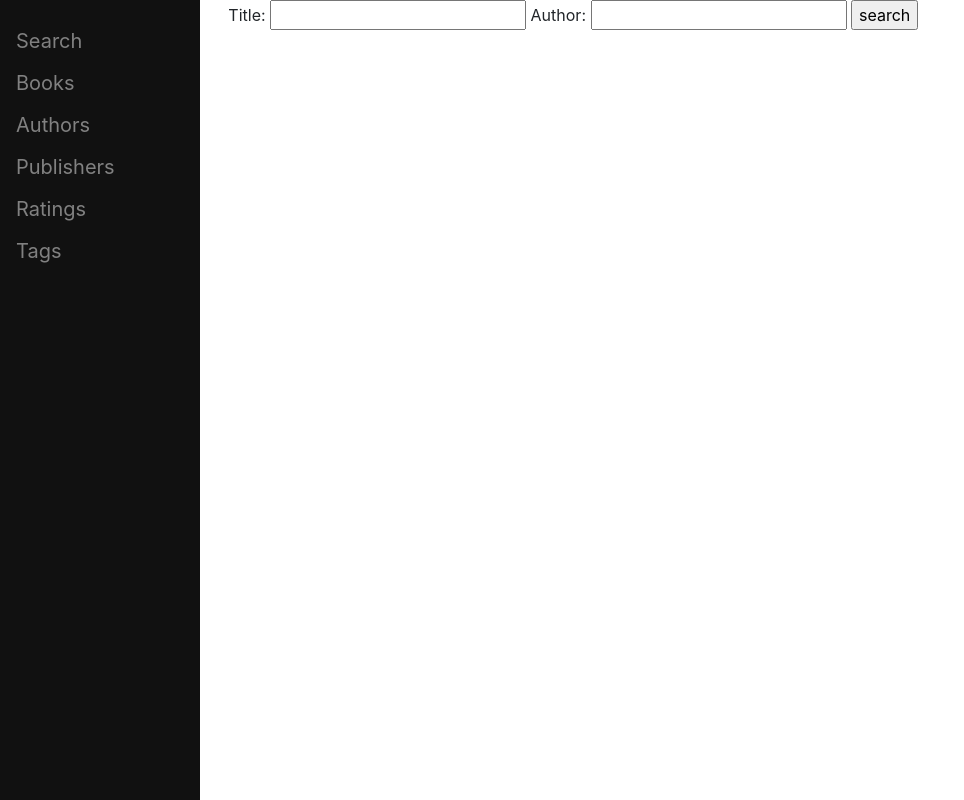
After one commit to TinyAtoms/calibre-web-companion, a Django app: page /library/search/ in a window 1280 px wide. The commit adds this page. Shown: the whole page, without its empty margins (0-964 px from the left). Run offline with Django 3.2, Linux system fonts and the light colour scheme; data that the repository does not hold is empty; some libraries are stand-ins or nearby versions.

Commit message:
add search

```diff
--- a/CalibreWebCompanion/library/templates/base.html
+++ b/CalibreWebCompanion/library/templates/base.html
@@ -18,6 +18,7 @@
       <div class="col-sm-2">
         {% block sidebar %}
         <div class="sidenav">
+          <a href="{% url 'search' %}">Search</a>
           <a href="{% url 'books' %}">Books</a>
           <button class="dropdown-btn">Authors
             <i class="fa fa-caret-down"></i>
--- /dev/null
+++ b/CalibreWebCompanion/library/templates/search.html
@@ -0,0 +1,15 @@
+{% extends "base.html" %}
+
+{% block content %}
+{% load static %}
+<form action="{% url 'results' %}" method="get">
+    <label for="title">Title: </label>
+    <input id="title" type="text" name="title" value="">
+    <label for="author">Author: </label>
+    <input id="author" type="text" name="author" value="">
+    <input type="submit" value="search">
+
+</form>
+
+
+{% endblock %}
--- a/CalibreWebCompanion/library/urls.py
+++ b/CalibreWebCompanion/library/urls.py
@@ -16,5 +16,8 @@ urlpatterns = [
     path('rating/<int:pk>', views.RatingDetailView.as_view(), name='rating-detail-view'),
     path('tag/<int:pk>', views.TagDetailView.as_view(), name='tag-detail-view'),
 
+    path('results/', views.ResultsView.as_view(), name='results'),
+    path('search/', views.SearchView.as_view(), name='search'),
+
 
 ]
--- a/CalibreWebCompanion/library/views.py
+++ b/CalibreWebCompanion/library/views.py
@@ -2,29 +2,24 @@ from django.shortcuts import render
 from django.views import generic
 from .models import Authors, Books, Comments, Ratings, BooksAuthorsLink, Publishers, Tags, BooksTagsLink, BooksRatingsLink, Data
 from django.http import HttpResponseRedirect
-# from .forms import SearchForms
+from .forms import SearchForm
+from django.db import models
+from django.db.models import Q
 
+class SearchView(generic.TemplateView):
+    template_name = 'search.html'
 
-# def get_results(request): # TODO this might not be what i want
-#     # if this is a POST request we need to process the form data
-#     if request.method == 'POST':
-#         # create a form instance and populate it with data from the request:
-#         form = SearchForm(request.POST)
-#         # check whether it's valid:
-#         if form.is_valid():
-#             books = Books.objects.all()
-#             if form.title:
-#                 books.filter(sort_icontains=form.title)
-#             if form.author:
-#                 books.filter(author_sort_icontains=form.author)
-
-#             return HttpResponseRedirect('/results/')
-
-#     # if a GET (or any other method) we'll create a blank form
-#     else:
-#         form = NameForm()
-
-#     return render(request, 'name.html', {'form': form})
+class ResultsView(generic.ListView): # no clue if this is secure.
+    # according to this https://stackoverflow.com/questions/13574043/how-do-django-forms-sanitize-text-input-to-prevent-sql-injection-xss-etc
+    # it is
+    model = Books
+    template_name = 'results.html'
+    def get_queryset(self): # new
+        title = self.request.GET.get('title')
+        author = self.request.GET.get('author')
+        return Books.objects.filter(
+            Q(sort__icontains=title) and Q(author_sort__icontains=author)
+        )
 
 class AuthorListView(generic.ListView):
     model = Authors
@@ -54,7 +49,8 @@ class AuthorDetailView(generic.DetailView):
         context = super(AuthorDetailView, self).get_context_data(**kwargs)
         # Create any data and add it to the context
         books = BooksAuthorsLink.objects.filter(author=context["object"].id)
-        context['books'] = context['books'] = sorted([b.book for b in books.all()],  key=lambda x: x.title)
+        context['books'] = context['books'] = sorted(
+            [b.book for b in books.all()],  key=lambda x: x.title)
         return context
 
 
@@ -88,7 +84,8 @@ class RatingDetailView(generic.DetailView):
         context = super(RatingDetailView, self).get_context_data(**kwargs)
         # Create any data and add it to the context
         books = BooksRatingsLink.objects.filter(rating=context["object"].id)
-        context['books'] = sorted([b.book for b in books.all()], key=lambda x: x.title)
+        context['books'] = sorted(
+            [b.book for b in books.all()], key=lambda x: x.title)
         return context
 
 
@@ -100,5 +97,6 @@ class TagDetailView(generic.DetailView):
         context = super(TagDetailView, self).get_context_data(**kwargs)
         # Create any data and add it to the context
         books = BooksTagsLink.objects.filter(tag=context["object"].id)
-        context['books'] = sorted([b.book for b in books.all()],  key=lambda x: x.title)
+        context['books'] = sorted(
+            [b.book for b in books.all()],  key=lambda x: x.title)
         return context
```
Also changed, not shown: CalibreWebCompanion/library/templates/results.html (added, +40 -0 lines).
